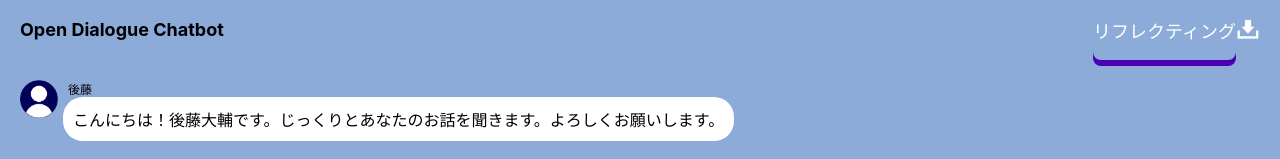
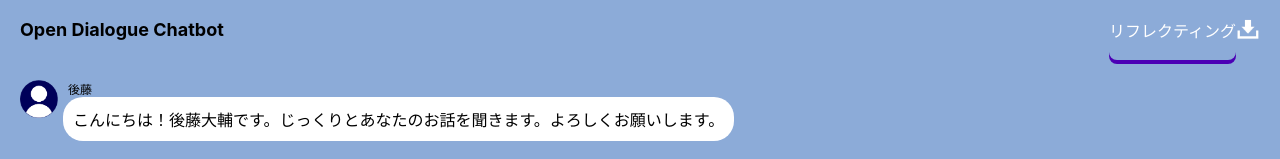
Before and after one commit to Maito-Funakoshi/reactailwind, a React (Vite) app: page / in a window 1280 px wide. Shown: the top 159 px of the page. Built offline with nearby package versions, Linux system fonts and the light colour scheme; no server answers; the HTML template or start-up script is replaced by a standard one.

Commit message:
ボタンデザイン修正

```diff
--- a/src/index.css
+++ b/src/index.css
@@ -87,17 +87,19 @@ header.App-header h1 div.recipients label {
   background-color: #6200ea;
   color: white;
   border: none;
-  padding: 15px 30px;
-  font-size: 18px;
+  padding: 10px 20px;
+  font-size: 16px;
   cursor: pointer;
   border-radius: 8px;
-  box-shadow: 0 6px #4b00b5;
+  box-shadow: 0 4px #4b00b5;
   transition: transform 0.1s, box-shadow 0.1s;
   margin-top: 20px;
+  margin-left: 10px;
+  margin-right: 10px;
 }
 .reflect-btn:active {
-  transform: translateY(4px);
-  box-shadow: 0 2px #4b00b5;
+  transform: translateY(3px);
+  box-shadow: 0 1px #4b00b5;
 }
 .reflect-btn:hover {
   background-color: #7e57c2;
```
